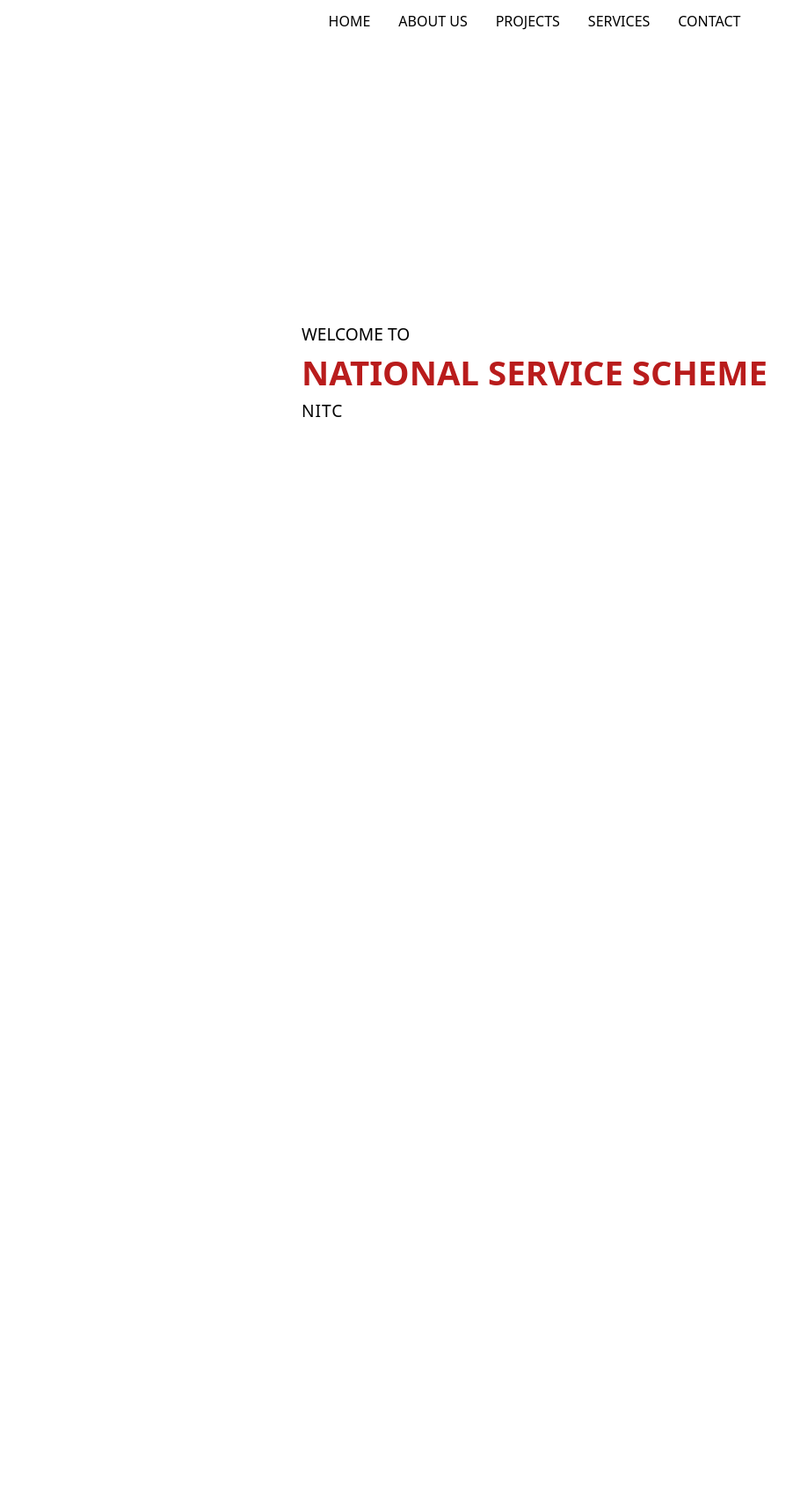
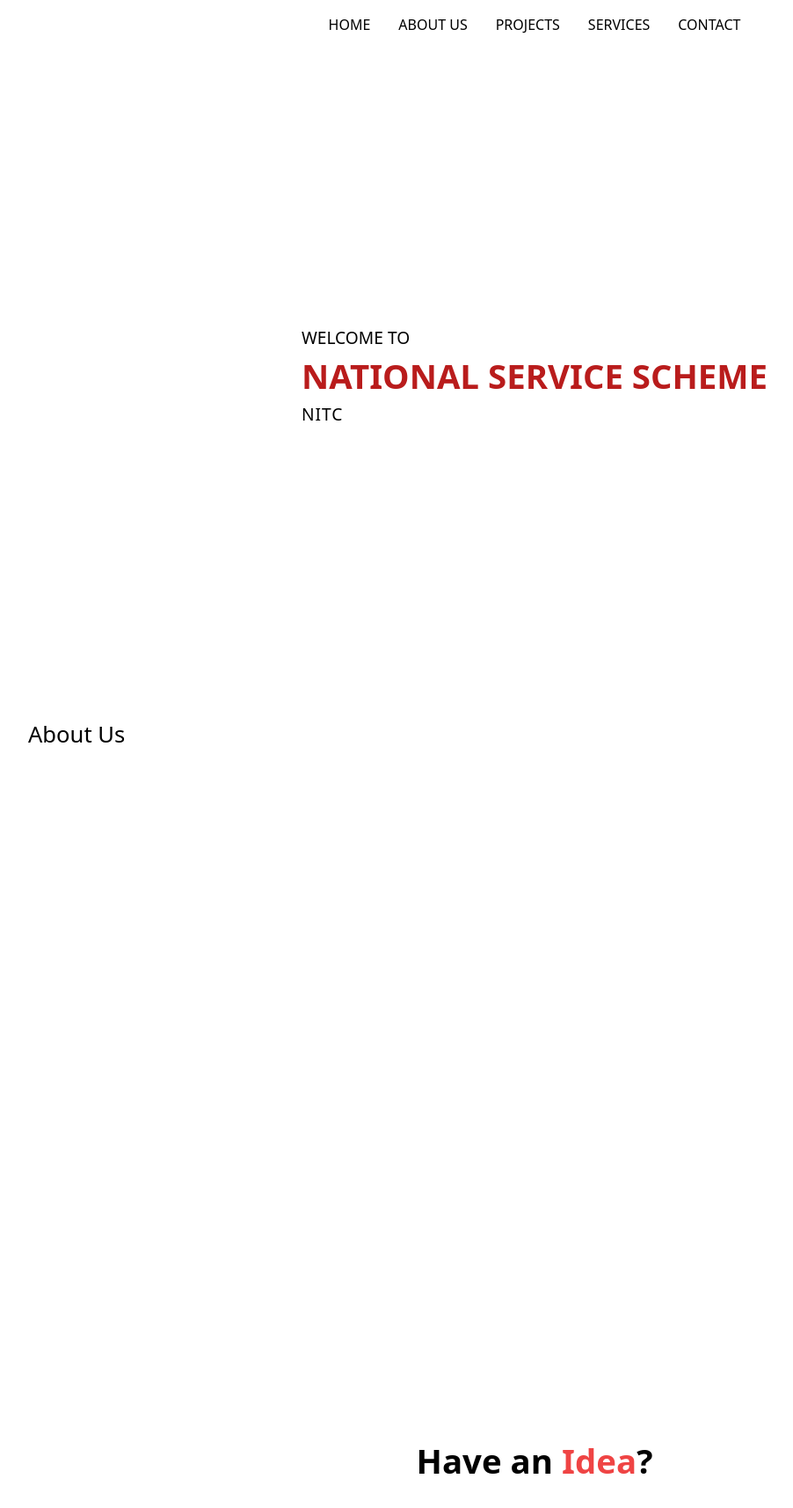
Before and after one commit to nss-nitc/nss-website, a Next.js app: page / in a window 1280 px wide. Shown: the top 1714 px of the page at 88% size, without its empty margins (32-934 px from the left). Before the commit the page ends 800 px from the top, so only its background shows below. Built offline with nearby package versions, Linux system fonts and the light colour scheme.

Commit message:
created contact page

```diff
--- a/components/Footer/Footer.tsx
+++ b/components/Footer/Footer.tsx
@@ -1,6 +1,6 @@
 export default function Footer() {
   return (
-    <div>
+    <div className="h-[50vh]">
       <p>Hello world</p>
     </div>
   );
--- a/components/NavBar/NavBar.tsx
+++ b/components/NavBar/NavBar.tsx
@@ -16,7 +16,7 @@
 export default function NavBar() {
   return (
     <>
-      <nav className="my-2 hidden md:flex flex-row justify-center items-center">
+      <nav className="p-3 hidden md:flex flex-row justify-center items-center">
         <ul className="flex justify-center items-center gap-4">
           {sections.map((section) => (
             <Link className="px-2 py-1" href={section.url}>
--- /dev/null
+++ b/components/Sections/About.tsx
@@ -0,0 +1,9 @@
+export default function About() {
+  return (
+    <>
+      <div className="mt-4 h-screen">
+        <h2 className="text-[6vw] md:text-[4vw] lg:text-[2vw]">About Us</h2>
+      </div>
+    </>
+  );
+}
--- /dev/null
+++ b/components/Sections/Contact.tsx
@@ -0,0 +1,11 @@
+export default function Contact() {
+  return (
+    <>
+      <div className="h-screen mt-4 flex flex-col items-center">
+        <div className="text-[7vw] md:text-[5vw] lg:text-[3vw] font-bold">
+          Have an <span className="text-red-500">Idea</span>?
+        </div>
+      </div>
+    </>
+  );
+}
--- a/pages/_document.tsx
+++ b/pages/_document.tsx
@@ -4,7 +4,7 @@
   return (
     <Html lang="en">
       <Head />
-      <body className="antialiased">
+      <body className="antialiased bg-white mx-[5%]">
         <Main />
         <NextScript />
       </body>
--- a/pages/index.tsx
+++ b/pages/index.tsx
@@ -1,9 +1,13 @@
+import About from "@/components/Sections/About";
+import Contact from "@/components/Sections/Contact";
 import Hero from "@/components/Sections/Hero";
 
 export default function Home() {
   return (
     <>
       <Hero />
+      <About />
+      <Contact />
     </>
   );
 }
```
